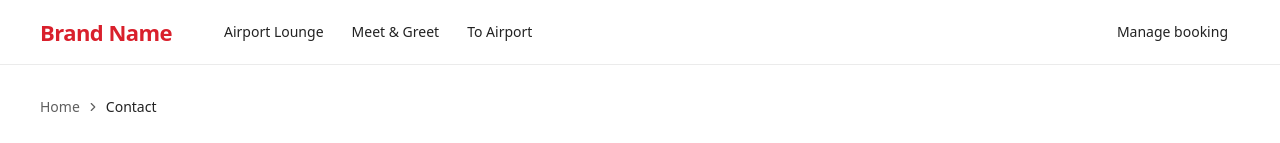
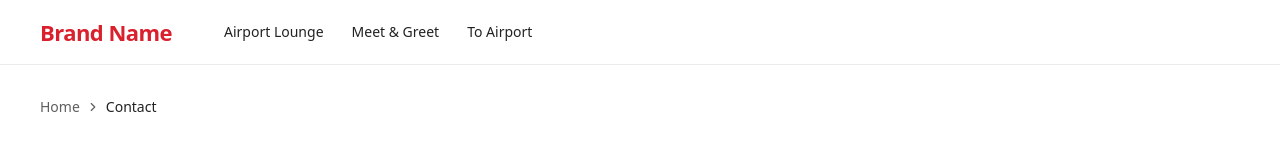
Before and after one commit to abdoelafifey/airport-services, a Next.js app: page /contact in a window 1280 px wide. Shown: the top 143 px of the page. Built offline with nearby package versions, Linux system fonts and the light colour scheme.

Commit message:
remove manage booking from nav

```diff
--- a/src/components/layout/Header.tsx
+++ b/src/components/layout/Header.tsx
@@ -24,13 +24,6 @@ export function Header() {
         </div>
 
         <div className="flex items-center gap-2">
-          <Link
-            href="/manage"
-            className="hidden rounded-md px-3 py-2 text-sm font-medium text-ink transition-colors hover:bg-surface-muted md:inline-flex"
-          >
-            Manage booking
-          </Link>
-
           {/* No-JS mobile menu */}
           <details className="relative md:hidden">
             <summary
@@ -43,7 +36,7 @@ export function Header() {
               aria-label="Mobile"
               className="absolute right-0 top-12 w-64 rounded-lg border border-line bg-white py-2 shadow-[0_8px_28px_rgba(0,0,0,0.14)]"
             >
-              {[...serviceNav, { label: "Manage booking", href: "/manage" }].map((item) => (
+              {serviceNav.map((item) => (
                 <Link
                   key={item.href}
                   href={item.href}
--- a/src/config/site.ts
+++ b/src/config/site.ts
@@ -23,6 +23,7 @@ export const legalNav = [
 ] as const;
 
 export const supportNav = [
+  { label: "Find my booking", href: "/manage" },
   { label: "FAQ", href: "/faq" },
   { label: "Contact", href: "/contact" },
 ] as const;
```
Also changed, not shown: 1 other file (tests, documents, lock files or other folders).
